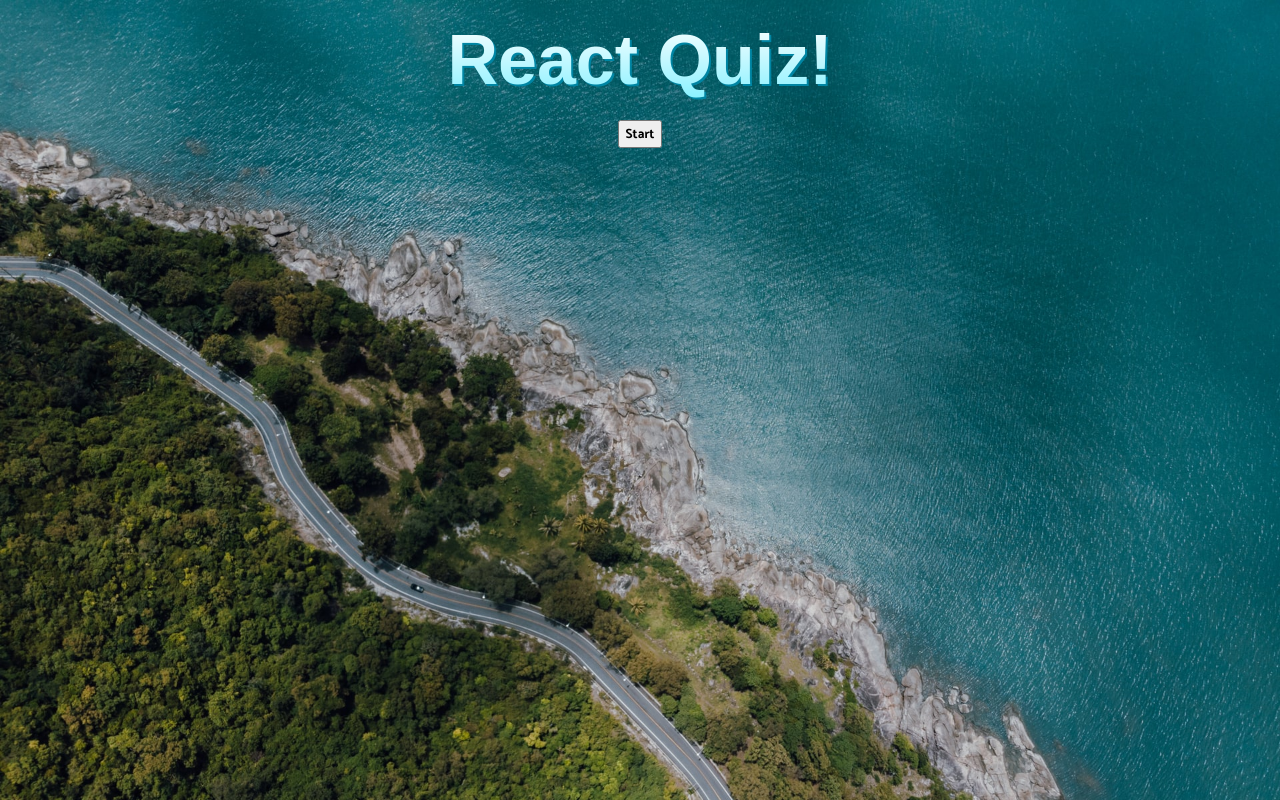
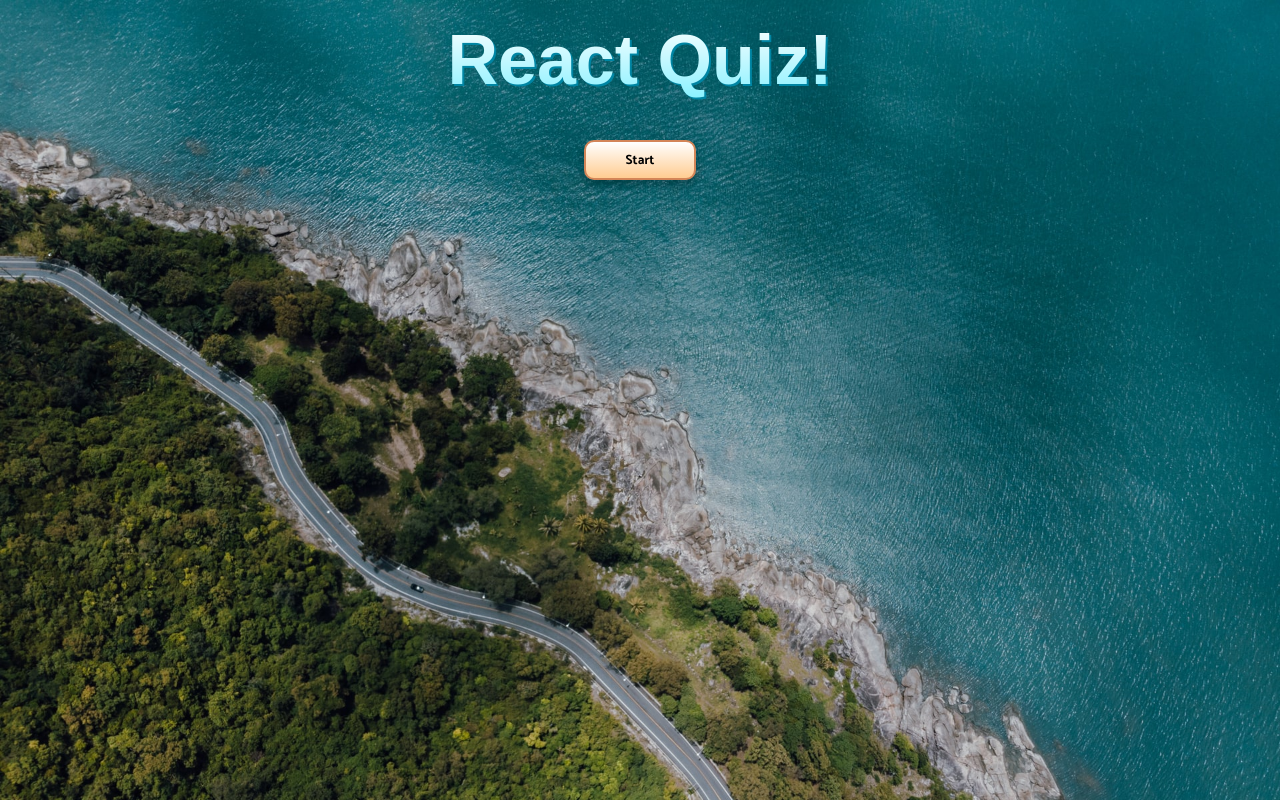
Before and after one commit to RonAlmog/react-quiz, a React (Create React App) app: page / in a window 1280 px wide. Built offline with nearby package versions, Linux system fonts and the light colour scheme; a web font is replaced by a local one.

Commit message:
finalize styling

```diff
--- a/src/App.styles.ts
+++ b/src/App.styles.ts
@@ -48,4 +48,19 @@
     text-align: center;
     margin: 20px;
   }
+
+  .start,
+  .next {
+    cursor: pointer;
+    background: linear-gradient(180deg, #fff, #ffcc91);
+    border: 2px solid #d38558;
+    box-shadow: 0px 5px 10px rgba(0, 0, 0, 0.25);
+    border-radius: 10px;
+    height: 40px;
+    margin: 20px 0;
+    padding: 0 40px;
+  }
+  .start {
+    max-width: 200px;
+  }
 `;
--- /dev/null
+++ b/src/components/QuestionCard.styles.ts
@@ -0,0 +1,41 @@
+import styled from "styled-components";
+export const Wrapper = styled.div`
+  max-width: 1100px;
+  background: #ebfeff;
+  border-radius: 10px;
+  border: 2px solid #0085a3;
+  box-shadow: 0px 5px 10px rgba(0, 0, 0, 0.25);
+  text-align: center;
+  p {
+    font-size: 1rem;
+  }
+`;
+
+type ButtonWrapperProps = {
+  correct: boolean;
+  userClicked: boolean;
+};
+export const ButtonWrapper = styled.div<ButtonWrapperProps>`
+  transition: all 0.3 ease;
+  :hover {
+    opacity: 0.8;
+  }
+  button {
+    cursor: pointer;
+    user-select: none;
+    font-size: 0.8rem;
+    width: 100%;
+    height: 40px;
+    background: ${({ correct, userClicked }) =>
+      correct
+        ? "linear-gradient(90deg, #56ffa4, #59bc86 )"
+        : !correct && userClicked
+        ? "linear-gradient(90deg, #ff5656, #c16868 )"
+        : "linear-gradient(90deg, #56ccff, #6eafb4 )"};
+    border: 3px solid #fff;
+    box-shadow: 1px 2px 0px rgba(0, 0, 0, 0.1);
+    border-radius: 10px;
+    color: #fff;
+    text-shadow: 0px 1px 0px rgba(0, 0, 0, 0.25);
+  }
+`;
--- a/src/components/QuestionCard.tsx
+++ b/src/components/QuestionCard.tsx
@@ -1,5 +1,6 @@
 import React from "react";
 import { AnswerObject } from "../App";
+import { Wrapper, ButtonWrapper } from "./QuestionCard.styles";
 
 type Props = {
   question: string;
@@ -17,21 +18,25 @@
   questionNumber,
   totalQuestions,
 }) => (
-  <div>
+  <Wrapper>
     <p className="number">
       Question: {questionNumber} / {totalQuestions}
     </p>
     <p dangerouslySetInnerHTML={{ __html: question }}></p>
     <div>
       {answers.map((answer) => (
-        <div key={answer}>
+        <ButtonWrapper
+          correct={userAnswer?.correctAnswer === answer}
+          userClicked={userAnswer?.answer === answer}
+          key={answer}
+        >
           <button disabled={!!userAnswer} onClick={callback} value={answer}>
             <span dangerouslySetInnerHTML={{ __html: answer }}></span>
           </button>
-        </div>
+        </ButtonWrapper>
       ))}
     </div>
-  </div>
+  </Wrapper>
 );
 
 export default QuestionCard;
```
